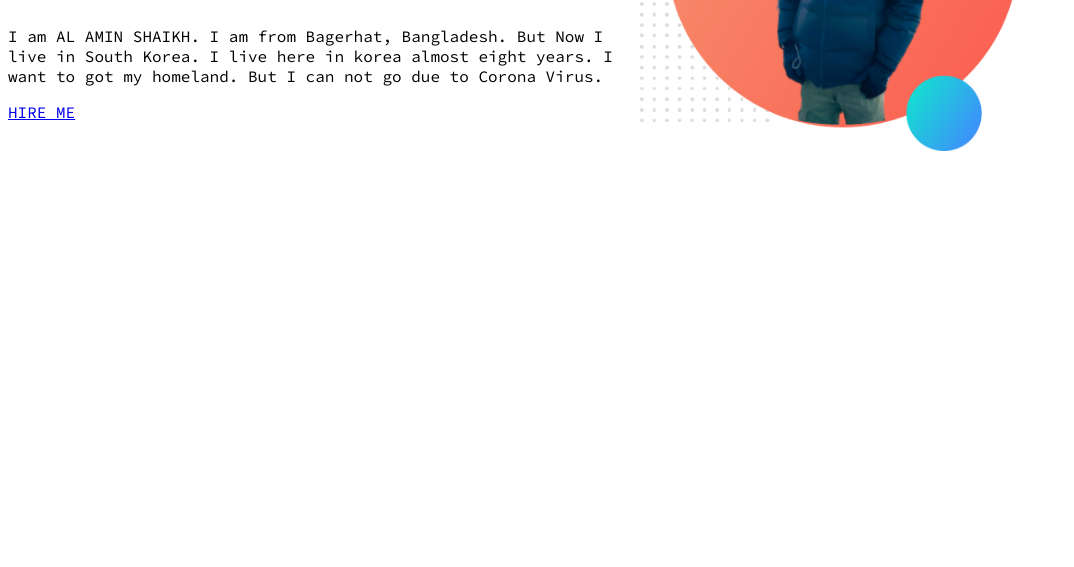
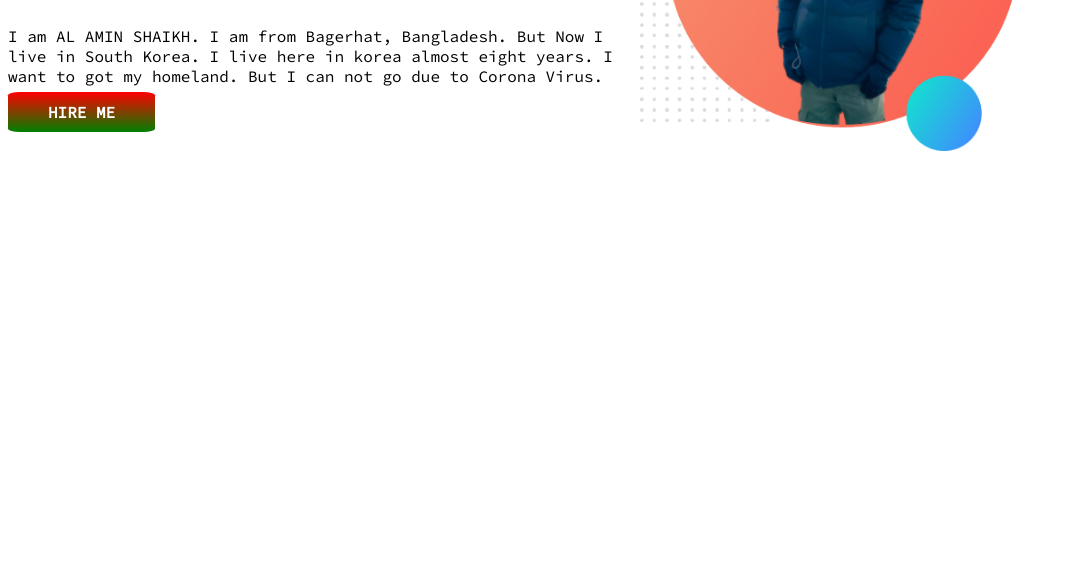
Before and after one commit to Shaikhbd/developer-portfolio, a plain HTML site: page index.html in a window 1280 px wide. Shown: the part 233-800 px from the top of the page, without its empty margins (0-1074 px from the left). Drawn offline with Linux system fonts and the light colour scheme; a web font is replaced by a local one.

Commit message:
middle text

```diff
--- a/index.html
+++ b/index.html
@@ -24,7 +24,8 @@
                 almost
                 eight years. I want to got my homeland. But I can not go due to Corona Virus.
             </p>
-            <a target="_blank" href="https://www.linkedin.com/in/al-amin-shaikh-969990229/">HIRE ME</a>
+            <a class="link-button" target="_blank" href="https://www.linkedin.com/in/al-amin-shaikh-969990229/">HIRE
+                ME</a>
         </div>
         <div class="half-width">
             <img src="images/my-bg1.png" alt="">
--- a/style.css
+++ b/style.css
@@ -19,7 +19,9 @@ section{
 }
 .link-button{
     text-decoration: none;
-    background-color: orangered;
+    color: white;
+    background-image: linear-gradient(red, green);
     padding: 10px 40px;
-
+    font-weight: 700;
+    border-radius: 8%;
 }
```
